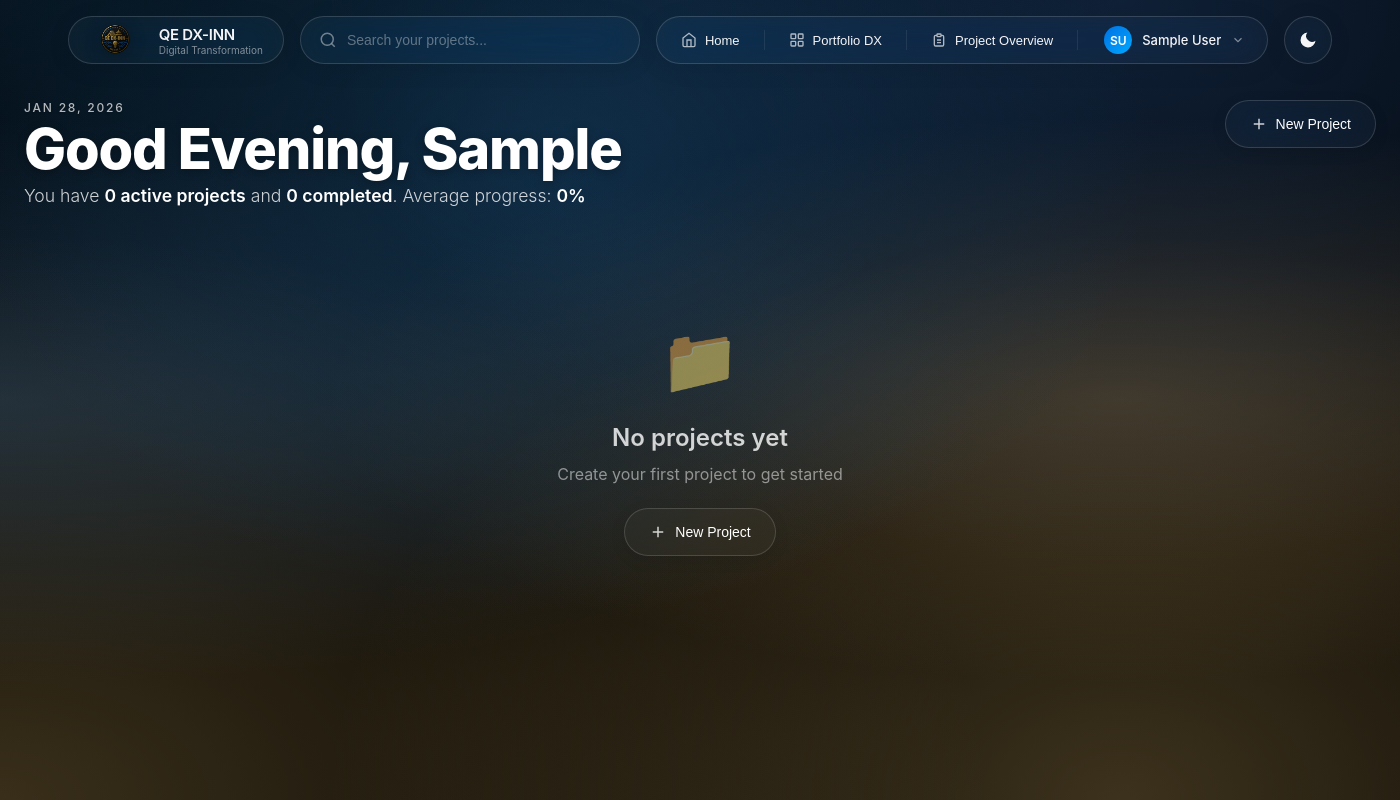
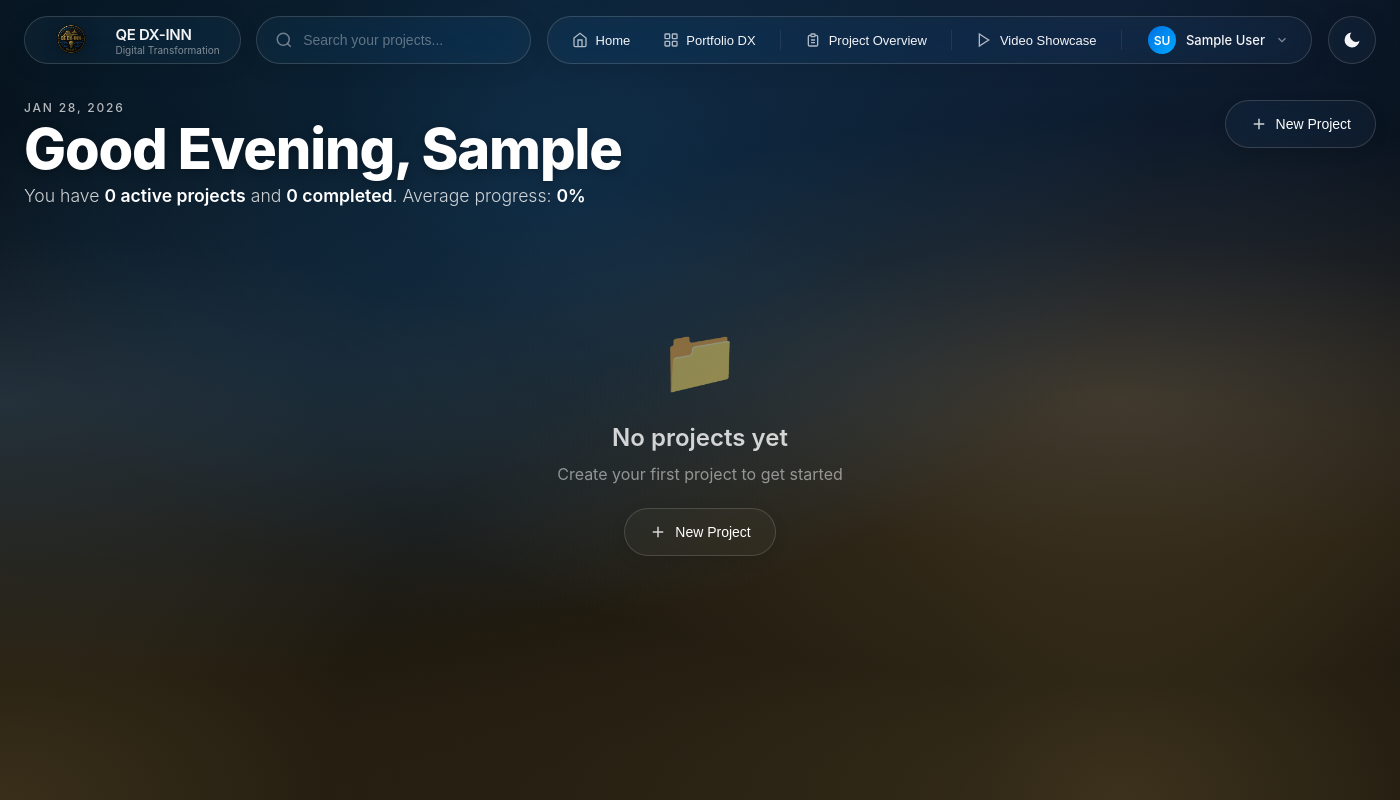
Before and after one commit to Hihirams/DX-Portafolio-V2, an Electron app: page my-projects.html in a window 1400 px wide. Drawn offline with nearby package versions, Linux system fonts and the light colour scheme; sample sign-in values are in the browser's storage; a web font is replaced by a local one.

Commit message:
feat(nav): add video showcase navigation to portfolio pages
- Remove redundant divider in navigation on my-projects.html and my-videos.html
- Add "Video Showcase" button linking to video-showcase.html after Project Overview
- Update navigateToMyVideos function in video-showcase.html to redirect to my-videos.html instead of scrolling to top

This enhances user navigation by providing direct access to the video showcase from portfolio pages and ensuring consistent page transitions.

```diff
--- a/my-projects.html
+++ b/my-projects.html
@@ -49,7 +49,7 @@
                 </svg>
                 <span>Home</span>
             </button>
-            <div class="island-nav-divider"></div>
+
             <button class="island-nav-btn" onclick="openGeneralPortfolio()">
                 <svg viewBox="0 0 24 24" fill="none" stroke="currentColor" stroke-width="2">
                     <rect x="3" y="3" width="7" height="7" rx="1"></rect>
@@ -67,6 +67,13 @@
                     <path d="M9 12h6M9 16h6"></path>
                 </svg>
                 <span>Project Overview</span>
+            </button>
+            <div class="island-nav-divider"></div>
+            <button class="island-nav-btn" onclick="window.location.href='video-showcase.html'">
+                <svg viewBox="0 0 24 24" fill="none" stroke="currentColor" stroke-width="2">
+                    <polygon points="5 3 19 12 5 21 5 3"></polygon>
+                </svg>
+                <span>Video Showcase</span>
             </button>
             <div class="user-section" id="userSection">
                 <!-- Will be filled dynamically -->
```
Also changed, not shown: my-videos.html (+8 -1 lines), video-showcase.html (+1 -2 lines).
